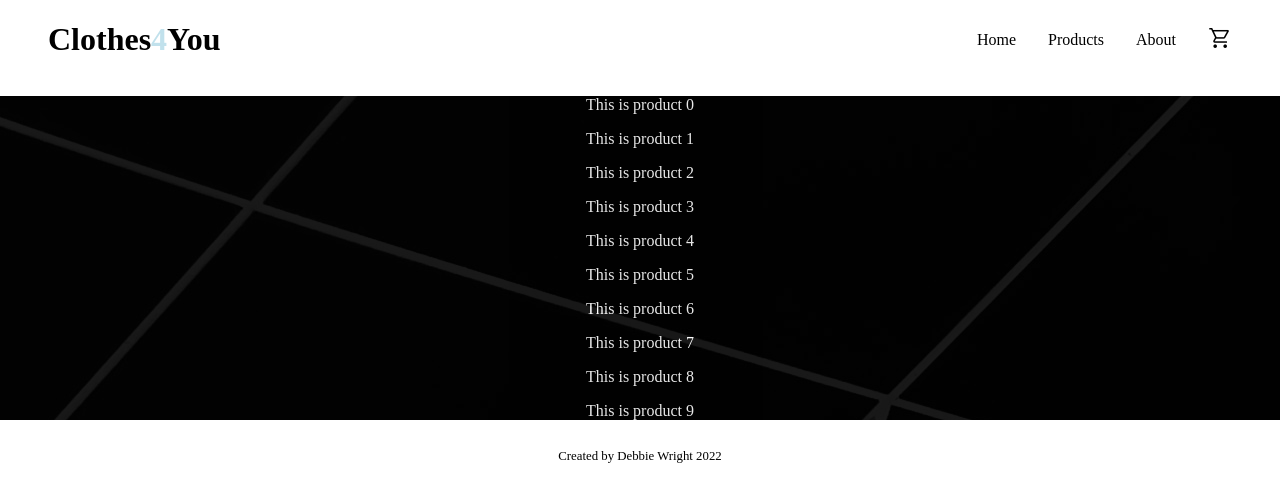
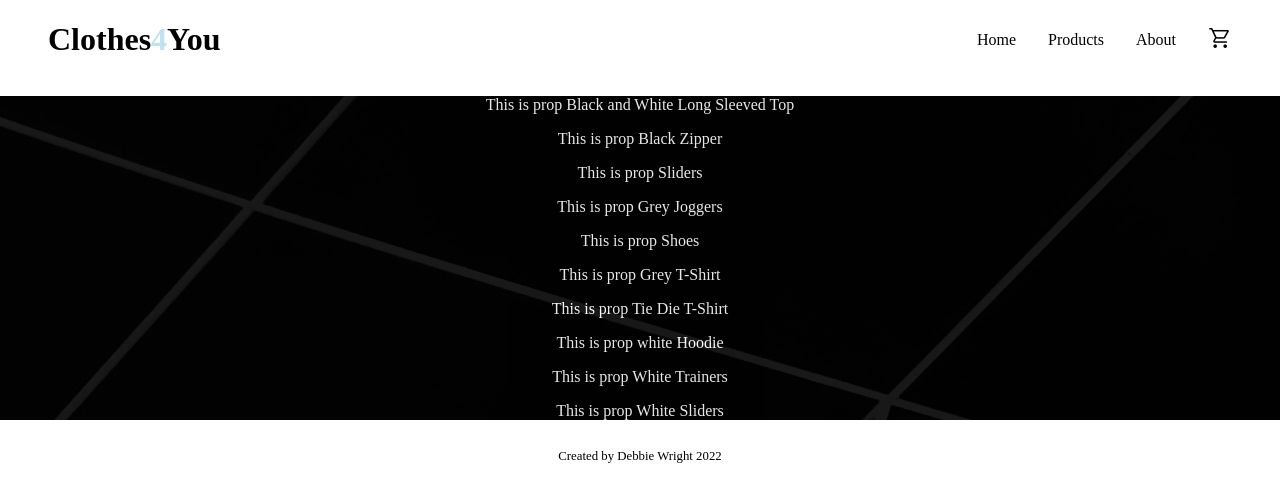
Before and after one commit to dwright1989/shopping-cart, a React (Create React App) app: page /shop in a window 1280 px wide. Shown: the top 502 px of the page. Built offline with nearby package versions, Linux system fonts and the light colour scheme; a web font is replaced by a local one.

Commit message:
Card file added and displayed in the shop for each product - css to be included

```diff
--- /dev/null
+++ b/src/Components/Card.js
@@ -0,0 +1,8 @@
+
+export default function Cart(props){
+    return (
+        <div id="card">
+            <p>This is prop {props.product.name}</p>
+        </div>
+    );
+}
--- a/src/Components/Shop.js
+++ b/src/Components/Shop.js
@@ -1,4 +1,5 @@
 import Products from "../Components/Products/ProductItems";
+import Card from "../Components/Card";
 
 export default function Shop(){
     return (
@@ -6,7 +7,7 @@ export default function Shop(){
             <div id="products">
                 {console.log(JSON.stringify(Products))}
                 {Products.map( (product) =>{
-                    return <p>This is product {product.id}</p>
+                    return <Card product={product}/>
                 })}
             </div>
         </div>
```
